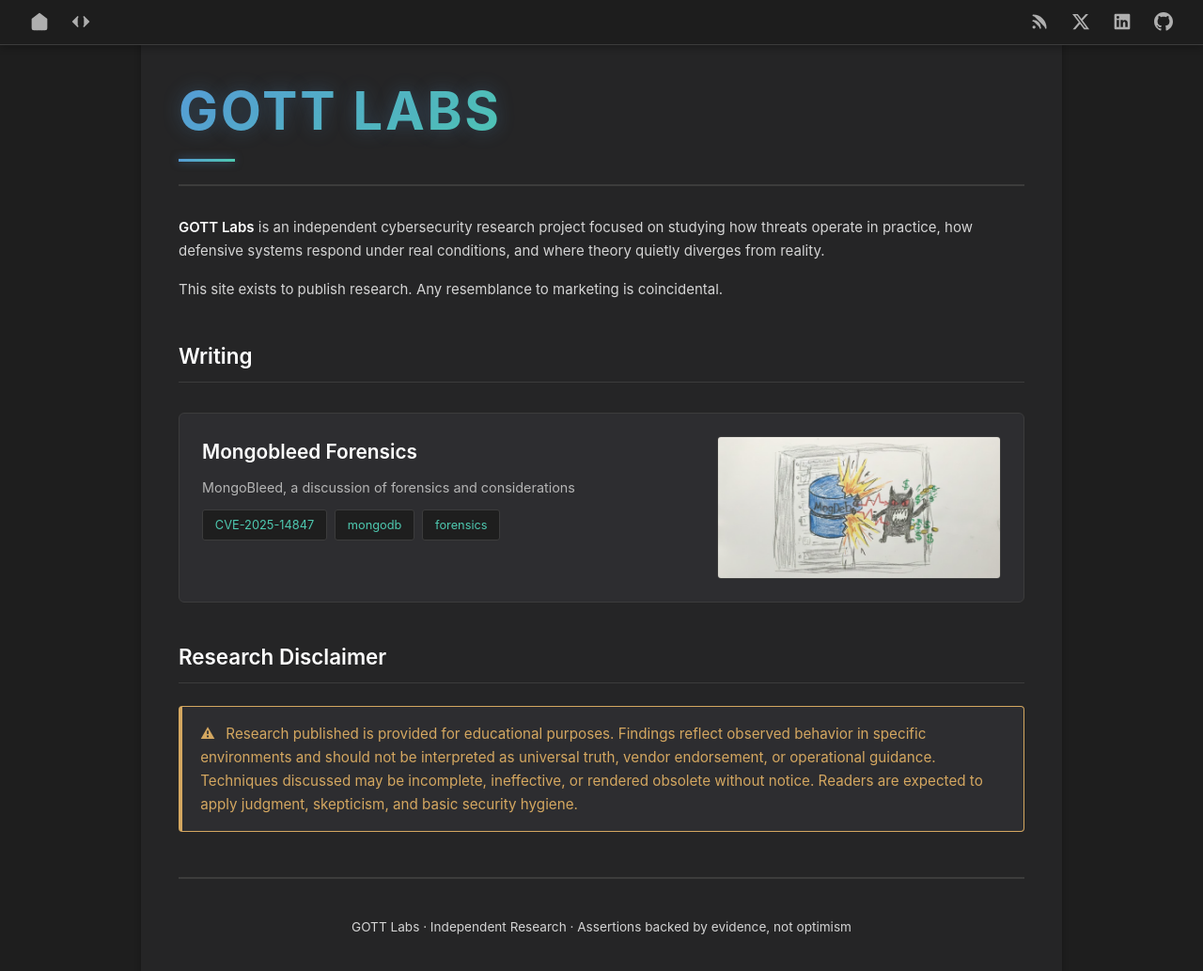
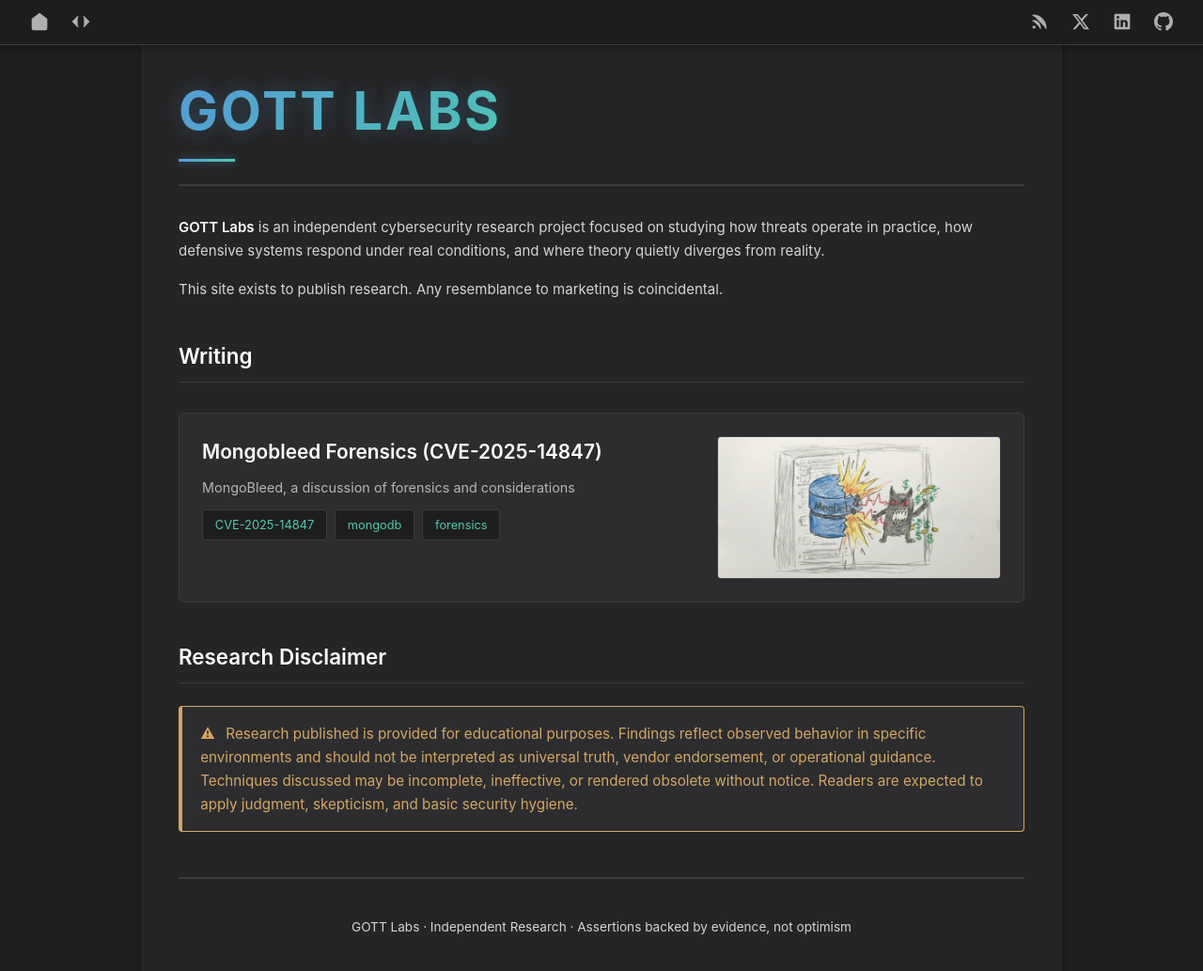
Before and after one commit to gottlabs/home, a Jekyll site: the page built from index.md, in a window 1280 px wide and 1085 px high. Shown: the top 1033 px of the window at 94% size. Built offline with Jekyll 4.4.1, drawn with Linux system fonts in a browser that asks for light colours.

Commit message:
Update index.md

```diff
--- a/index.md
+++ b/index.md
@@ -10,7 +10,7 @@ This site exists to publish research. Any resemblance to marketing is coincident
 ### Writing
 <div class="research-post">
   <div class="post-content">
-    <h4><a href="{{ site.baseurl }}/2025/12/29/mongobleed-forensics">Mongobleed Forensics</a></h4>
+    <h4><a href="{{ site.baseurl }}/2025/12/29/mongobleed-forensics">Mongobleed Forensics (CVE-2025-14847)</a></h4>
     <p>MongoBleed, a discussion of forensics and considerations</p>
     <div class="post-tags">
       <span class="tag">CVE-2025-14847</span>
```
